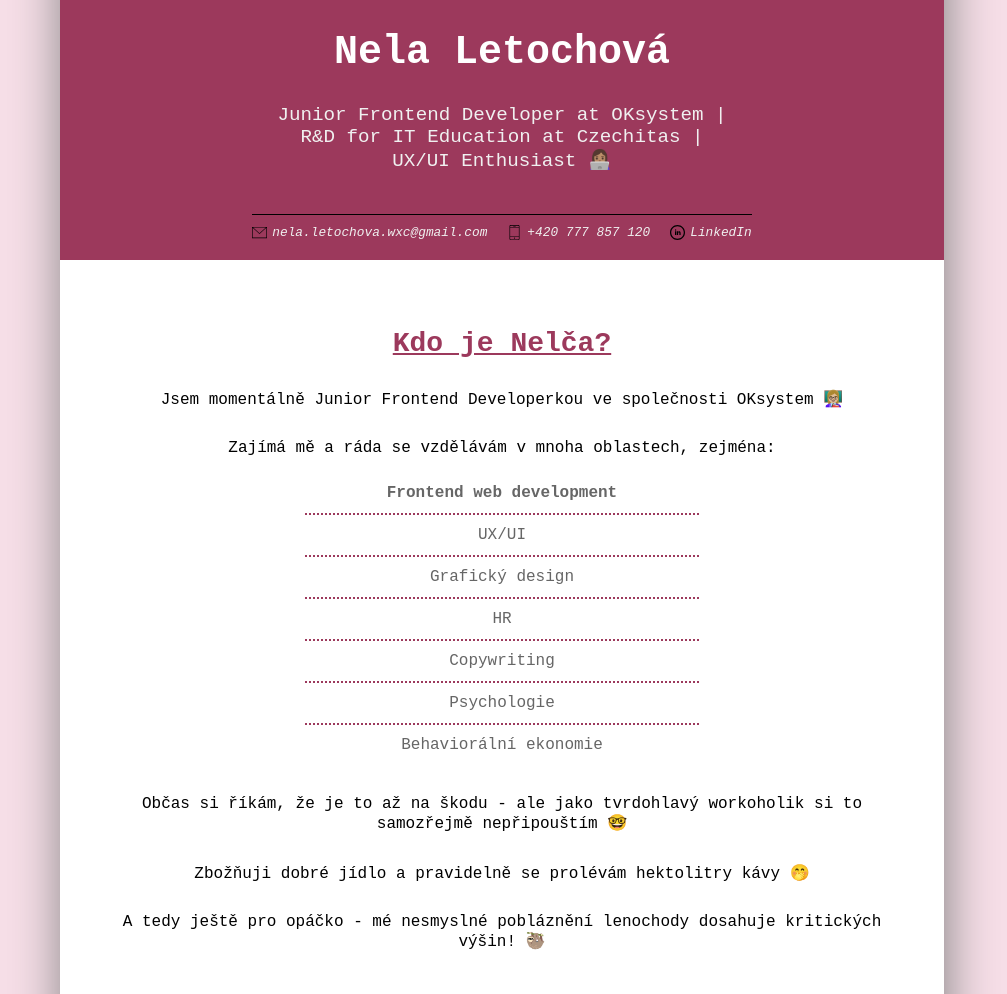
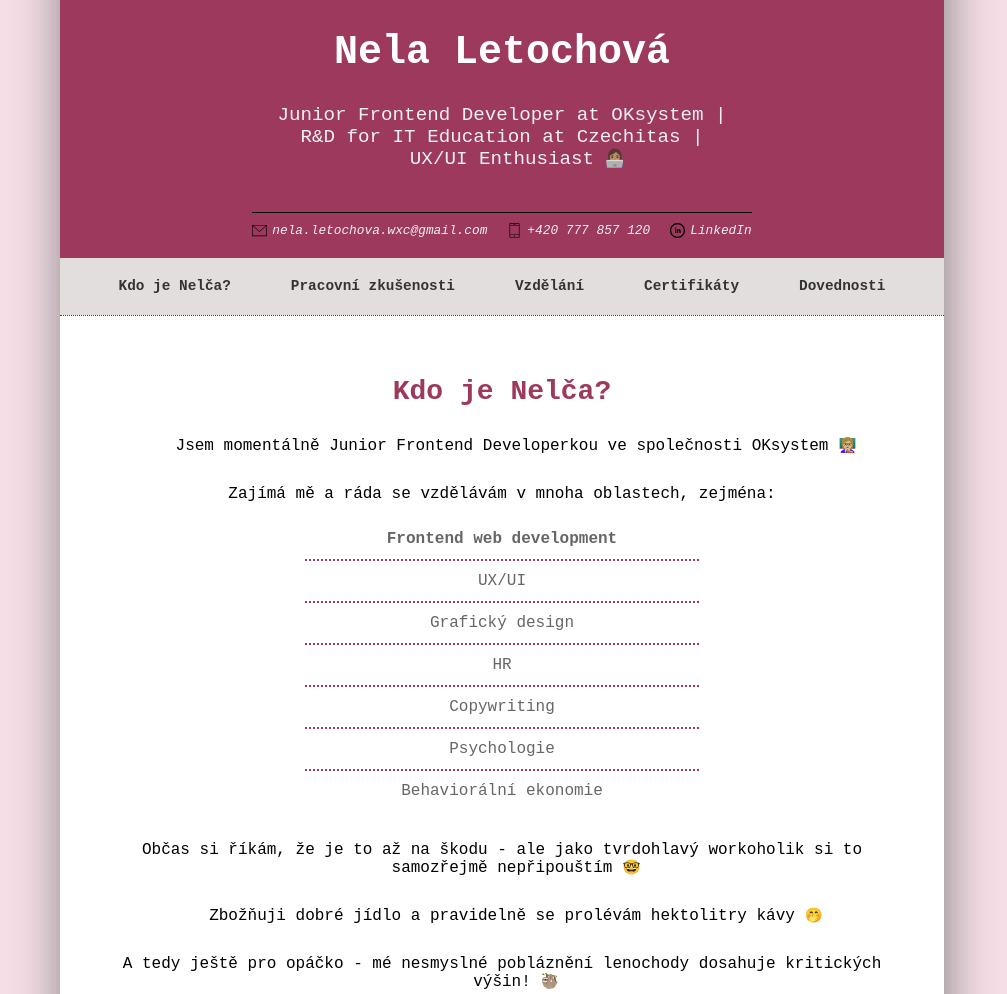
Before and after one commit to Nelusa/01_hmw-cv_koderka, a plain HTML site: page index.html in a window 1280 px wide. Shown: the part 155-1149 px from the top of the page, without its empty margins (138-1145 px from the left). Drawn offline with Linux system fonts and the light colour scheme.

Commit message:
Edit code after comments

```diff
--- a/index.html
+++ b/index.html
@@ -22,7 +22,7 @@
             <p class="header__title">
               Junior Frontend Developer at OKsystem | <br />R&D for IT Education
               at Czechitas |<br />
-              UX/UI Enthusiast 👩🏽‍💻
+              UX/UI Enthusiast <span class="emoji">👩🏽‍💻</span>
             </p>
             <div class="header__contacts">
               <div class="header__contact-info">
@@ -45,7 +45,6 @@
                 >
               </div>
               <div class="header__contact-info">
-                <!-- <i class="header__contact-icon fas fa-phone"></i> -->
                 <svg
                   class="header__contact-icon"
                   width="15"
@@ -84,12 +83,21 @@
           </div>
         </div>
       </header>
-      <section class="section">
+      <nav class="navigation">
+        <ul>
+          <li><a href="#about">Kdo je Nelča?</a></li>
+          <li><a href="#work-experience">Pracovní zkušenosti</a></li>
+          <li><a href="#education">Vzdělání</a></li>
+          <li><a href="#certificates">Certifikáty</a></li>
+          <li><a href="#skills">Dovednosti</a></li>
+        </ul>
+      </nav>
+      <section class="section" id="about">
         <h2 class="section__title">Kdo je Nelča?</h2>
         <div class="section__content center">
           <p class="section__content-item">
             Jsem momentálně Junior Frontend Developerkou ve společnosti OKsystem
-            👩🏼‍🏫
+            <span class="emoji">👩🏼‍🏫</span>
           </p>
           <p class="section__content-item">
             Zajímá mě a ráda se vzdělávám v mnoha oblastech, zejména:
@@ -105,18 +113,20 @@
           </ol>
           <p class="section__content-item">
             Občas si říkám, že je to až na škodu - ale jako tvrdohlavý
-            workoholik si to samozřejmě nepřipouštím 🤓
+            workoholik si to samozřejmě nepřipouštím
+            <span class="emoji">🤓</span>
           </p>
           <p class="section__content-item">
-            Zbožňuji dobré jídlo a pravidelně se prolévám hektolitry kávy 🤭
+            Zbožňuji dobré jídlo a pravidelně se prolévám hektolitry kávy
+            <span class="emoji">🤭</span>
           </p>
           <p class="section__content-item">
             A tedy ještě pro opáčko - mé nesmyslné pobláznění lenochody dosahuje
-            kritických výšin! 🦥
+            kritických výšin! <span class="emoji">🦥</span>
           </p>
         </div>
       </section>
-      <section class="section">
+      <section class="section" id="work-experience">
         <div class="section__header">
           <div class="section__icon--text">
             <span>🧳</span>
@@ -223,7 +233,7 @@
         </div>
       </section>
 
-      <section class="section">
+      <section class="section" id="education">
         <div class="section__header">
           <div class="section__icon--text">
             <div>👩🏻‍🎓</div>
@@ -282,7 +292,7 @@
           </div>
         </div>
       </section>
-      <section class="section">
+      <section class="section" id="certificates">
         <div class="section__header">
           <div class="section__icon--text">
             <div>📜</div>
@@ -293,25 +303,27 @@
           <div class="section__item">
             <div class="section__item-circle">1</div>
             <h3 class="section__item-title">React 2 | Czechitas</h3>
-            <p class="section__item-subtitle">
+            <div class="section__item-subtitle certificate-link">
               <a
+                class="section__item-link"
                 href="https://drive.google.com/file/d/1I-GSa7mN4SfgnpvW4xS9Iuly-UfQvKwM/view"
                 target="_blank"
-                >(online certifikát)</a
+                >Online certifikát</a
               >
-            </p>
+            </div>
           </div>
 
           <div class="section__item">
             <div class="section__item-circle">2</div>
             <h3 class="section__item-title">JavaScript 2 | Czechitas</h3>
-            <p class="section__item-subtitle">
+            <div class="section__item-subtitle certificate-link">
               <a
+                class="section__item-link"
                 href="https://drive.google.com/file/d/1CZeOYn80r9RW1vl_FnR_1FuiJfkODQCh/view"
                 target="_blank"
-                >(online certifikát)</a
+                >Online certifikát</a
               >
-            </p>
+            </div>
           </div>
 
           <div class="section__item">
@@ -319,28 +331,30 @@
             <h3 class="section__item-title">
               Digitální akademie: Web | Czechitas
             </h3>
-            <p class="section__item-subtitle">
+            <div class="section__item-subtitle certificate-link">
               <a
+                class="section__item-link"
                 href="https://drive.google.com/file/d/1pQVPgjtoBIbcrfLoiXPgD7ycYu1oWw5G/view"
                 target="_blank"
-                >(online certifikát)</a
+                >Online certifikát</a
               >
-            </p>
+            </div>
           </div>
           <div class="section__item">
             <div class="section__item-circle">4</div>
             <h3 class="section__item-title">User Experience | Czechitas</h3>
-            <p class="section__item-subtitle">
+            <div class="section__item-subtitle certificate-link">
               <a
+                class="section__item-link"
                 href="https://drive.google.com/file/d/1MY78L17_1m4Yer-JIU5TTv39C-mJDPas/view"
                 target="_blank"
-                >(online certifikát)</a
+                >Online certifikát</a
               >
-            </p>
+            </div>
           </div>
         </div>
       </section>
-      <section class="section">
+      <section class="section" id="skills">
         <div class="section__header">
           <div class="section__icon--text">
             <div>🧩</div>
--- a/style.css
+++ b/style.css
@@ -32,8 +32,49 @@ a:hover {
 ul li,
 ol li {
   list-style-type: none;
+}
+
+ol li {
   padding: 0 10% 0 10%;
   line-height: 30px;
+}
+
+.emoji {
+  font-size: 0.9em;
+  position: absolute;
+  margin-left: 10px;
+}
+
+/* NAVIGATION */
+
+.navigation {
+  background-color: #e2dede;
+  font-size: 0.9em;
+  display: flex;
+}
+
+.navigation ul {
+  display: flex;
+  margin: 0 auto;
+  align-items: center;
+  padding: 0;
+}
+
+.navigation ul li {
+  display: inline-block;
+  line-height: 1.2;
+}
+
+.navigation ul a {
+  display: inline-block;
+  color: #333;
+  font-weight: 600;
+  font-style: normal;
+  padding: 20px 15px;
+}
+
+.navigation ul a:hover {
+  background-color: rgb(246, 222, 231);
 }
 
 /* HEADER */
@@ -106,8 +147,9 @@ ol li {
 /* SECTION */
 
 .section {
-  margin: 1.5em 0;
-  padding: 1em 3em;
+  /* margin: 1.5em 0; */
+  padding: 2em 3em;
+  border-top: 1px dotted #434343;
 }
 
 .section__header {
@@ -130,7 +172,7 @@ ol li {
   font-size: 1.75rem;
   font-weight: 700;
   color: #9c395c;
-  text-decoration: underline #9c395c;
+  text-decoration: #9c395c;
   margin: 1em auto;
   flex-wrap: wrap;
   max-width: 10em;
@@ -212,6 +254,10 @@ ol li {
   padding-bottom: 1em;
 }
 
+.certificate-link {
+  text-decoration: underline;
+}
+
 .section__item-list {
   margin-top: 0.625em;
   /* list-style-type: disc; */
@@ -289,4 +335,8 @@ ol li {
   .section__title {
     max-width: none;
   }
+
+  .navigation ul a {
+    padding: 20px 30px;
+  }
 }
```
